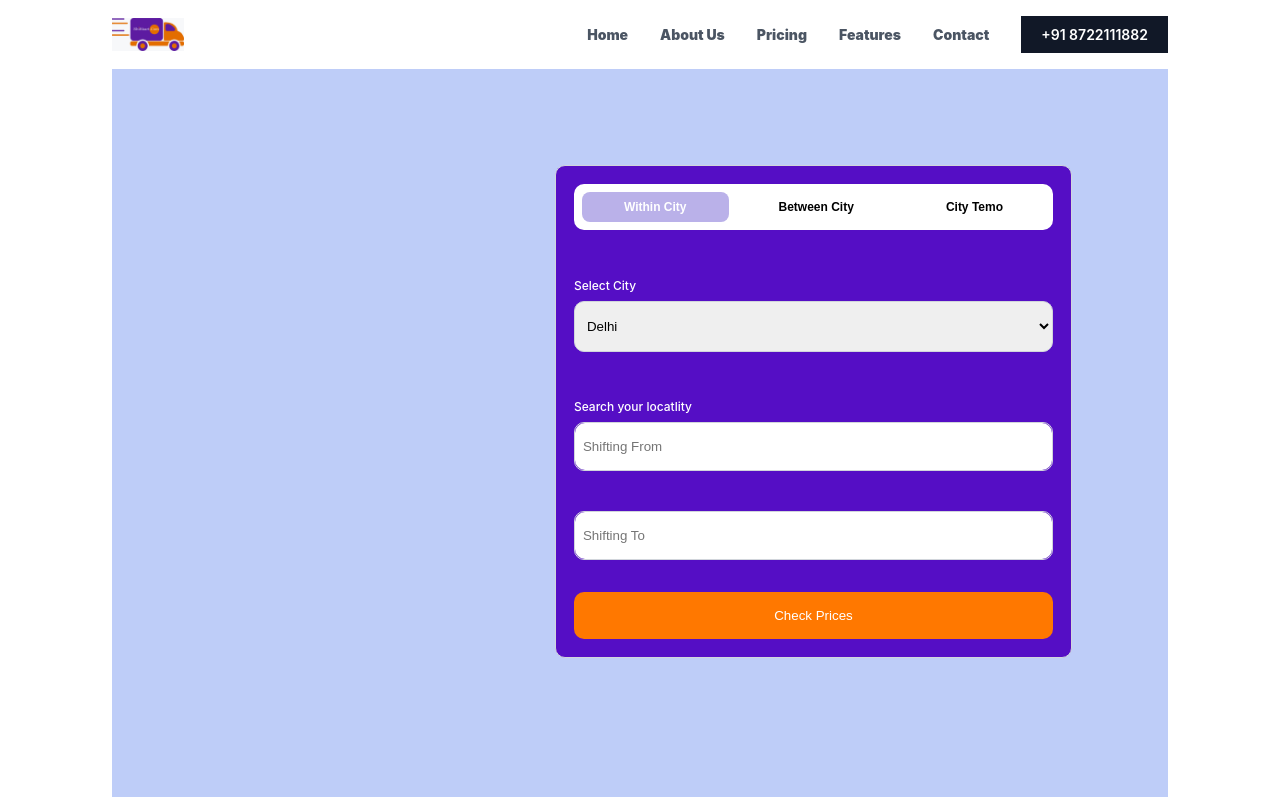
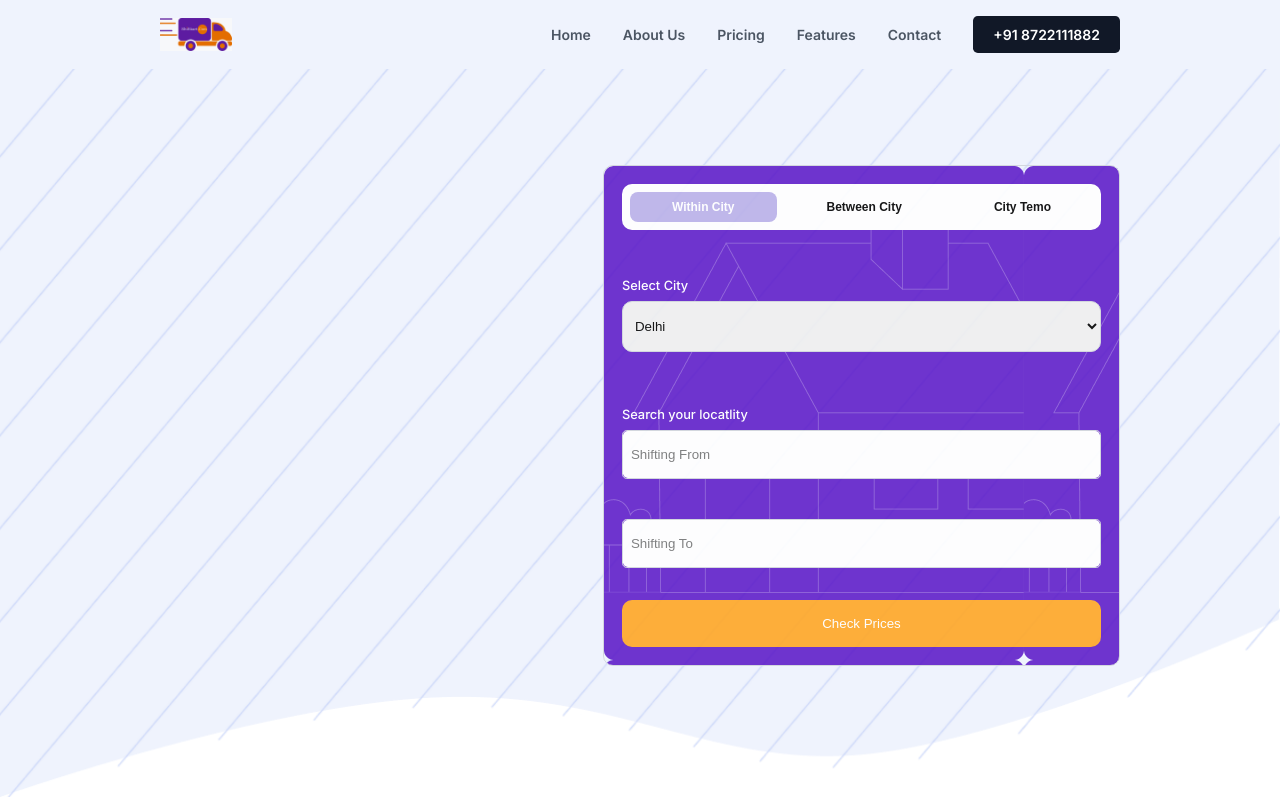
Before and after one commit to shahan12/PackersnMovers, a React (Create React App) app: page / in a window 1280 px wide. Built offline with nearby package versions, Linux system fonts and the light colour scheme.

Commit message:
home-changes

```diff
--- a/src/App.css
+++ b/src/App.css
@@ -1,6 +1,7 @@
 .App {
   text-align: center;
-  padding: 0 7rem;
+  padding: 0 0;
+  margin: 0 auto;
 }
 
 .App-logo {
--- a/src/components/header/header.css
+++ b/src/components/header/header.css
@@ -1,5 +1,6 @@
 .header-container{
-    padding: 1rem 0;
+    padding: 1rem 10rem;
+    background: rgba(239, 243, 253, 1)
 }
 .header-cta-container{
     gap: 2rem;
@@ -13,10 +14,11 @@
 .header-CTA-item{
     text-decoration: none;
     color: #4B5563;
-    font-weight: 900;
+    font-weight: 600;
 }
 .header-user-wrapper{
-    background-color: #111827;
+    border-radius: 0.3rem;
+    background: var(--gray-900, #111827);
     color: white;
     font-weight: 600;
     padding: 0.625rem 1.25rem;
--- a/src/components/relocate/relocate.css
+++ b/src/components/relocate/relocate.css
@@ -3,8 +3,10 @@
     border-radius: 0.625rem;
     box-shadow: inset;
     padding: 1.125rem;
+    font-family: 'Inter', sans-serif;
     border: 1px solid rgba(209,213,219);
-    background-color: #550EC5;
+    background-image: url('../../images/purple_house.png');
+    opacity: 0.9;
 }
 .relocate-tabs-container {
     gap: 0.5rem;
@@ -15,7 +17,7 @@
 
 }
 .relocate-select-city{
-    margin-bottom: 2.5rem;
+    margin-bottom: 3rem;
 }
 .relocate-tabs-container{
     gap: 0.5rem;
@@ -60,7 +62,7 @@
     font-weight: bold;
 }
 .small-desc{
-    font-size: 0.75rem;
+    font-size: 0.8rem;
     font-weight: 500;
     color: white;
     padding: 0.5rem 0;
@@ -72,16 +74,17 @@
     border:1px solid rgba(209,213,219) ;
     margin-bottom: 1rem;
     border: 1px solid rgba(209,213,219);
-    border-radius: 0.625rem;
+    border-radius: 0.3rem;
 }
 .relocate-input-box{
     padding: 1rem 0.5rem;
     width: 100%;
-    border-radius: 0.625rem;
+    border-radius: 0.3rem;
 }
 .margin-bottom-40{
     margin-bottom: 2.5rem;
 }
 .cta-container{
+    font-size: 1rem;
     margin-top: 2rem;
 }
--- a/src/index.css
+++ b/src/index.css
@@ -1,3 +1,5 @@
+@import url('https://fonts.googleapis.com/css2?family=Inter:wght@100;200;300;400;500;600;700;800;900&display=swap');
+
 
 *, *::after, *::before{
   box-sizing: border-box;
@@ -8,9 +10,7 @@
 }
 body {
   margin: 0;
-  font-family: -apple-system, BlinkMacSystemFont, 'Segoe UI', 'Roboto', 'Oxygen',
-    'Ubuntu', 'Cantarell', 'Fira Sans', 'Droid Sans', 'Helvetica Neue',
-    sans-serif;
+  font-family: 'Inter', sans-serif;
   -webkit-font-smoothing: antialiased;
   -moz-osx-font-smoothing: grayscale;
   text-decoration: none;
@@ -50,7 +50,7 @@ code {
   justify-content: space-between;
 }
 .cta-button {
-  background-color: #FF7800;
+  background-color: #FFA726;
   color: white;
 
 }
--- a/src/pages/homePage/home.css
+++ b/src/pages/homePage/home.css
@@ -13,5 +13,5 @@
 .home-relocate-wrapper{
     position: absolute;
     top: 6rem;
-    right: 6rem;
+    right: 10rem;
 }
```
Also changed, not shown: src/images/overlay.png, src/images/purple_house.png (added).
